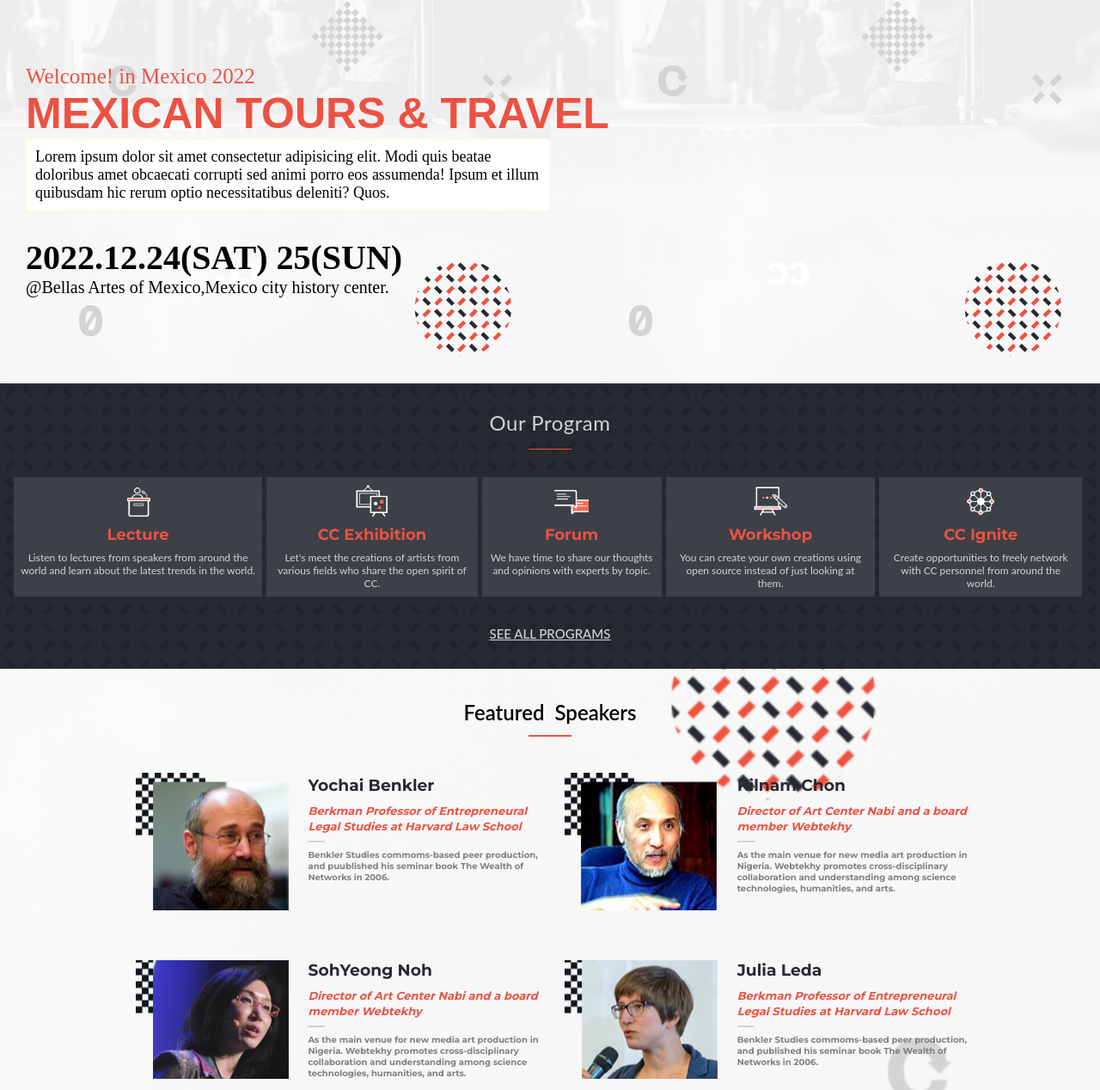
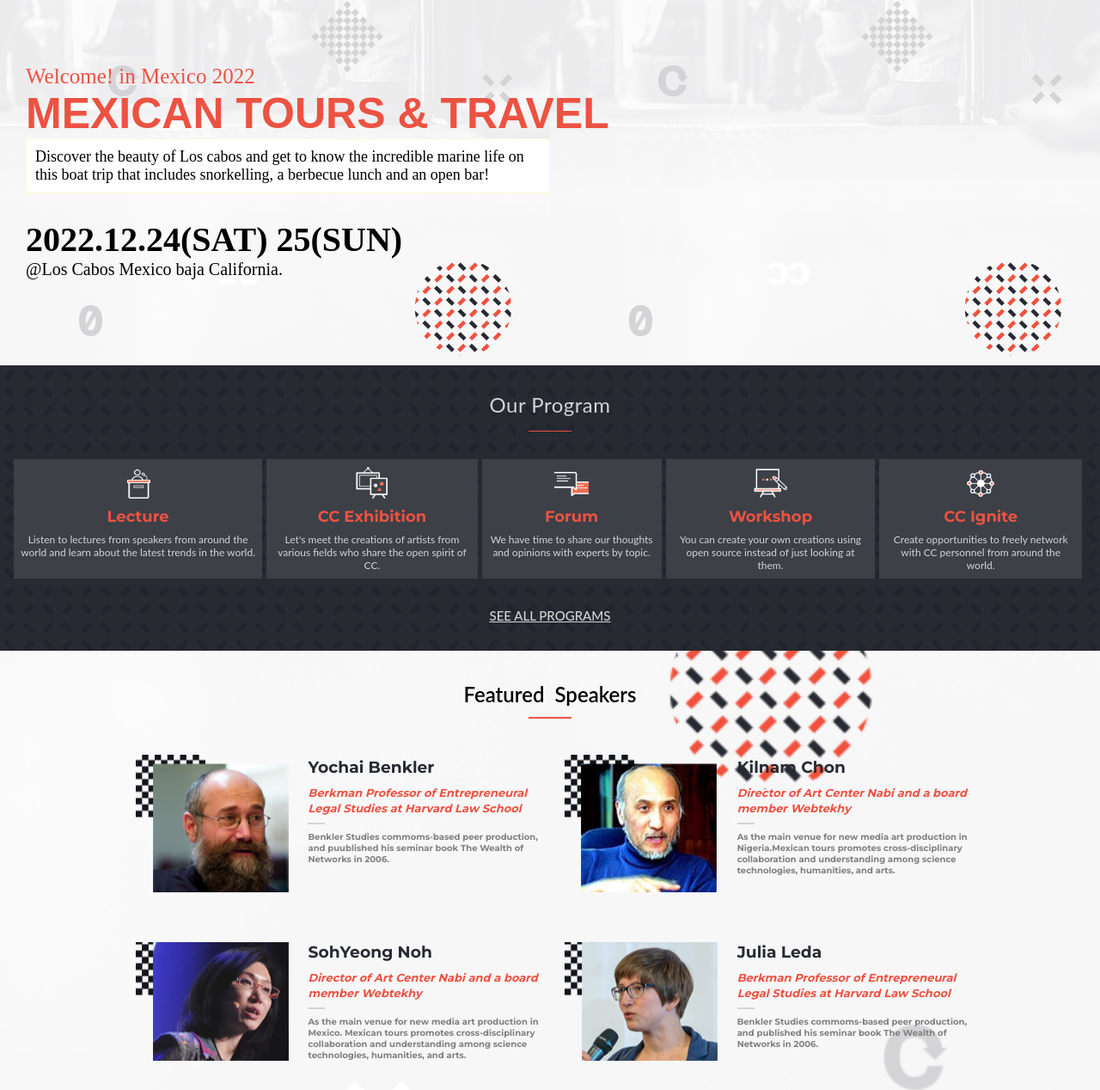
Before and after one commit to maherramadan78/Capstone-project, a website: page index.html in a window 1280 px wide. Shown: the part 135-1403 px from the top of the page at 86% size. Drawn offline with nearby package versions, Linux system fonts and the light colour scheme; files whose address does not match are found by name; a web font is replaced by a local one.

Commit message:
Update javascript file

```diff
--- a/index.html
+++ b/index.html
@@ -57,12 +57,10 @@
   <section class="home-page">
     <h3 class="homepage-small-title">Welcome! in Mexico 2022</h3>
     <h1 class="homepage-big-title">MEXICAN TOURS & TRAVEL</h1>
-    <p class="homepage-paragraph">Lorem ipsum dolor sit amet consectetur adipisicing elit.
-         Modi quis beatae doloribus amet obcaecati corrupti sed animi porro eos assumenda!
-         Ipsum et illum quibusdam hic rerum optio necessitatibus deleniti? Quos.
-    </p>
+    <p class="homepage-paragraph">Discover the beauty of Los cabos and get to know the incredible marine life
+        on this boat trip that includes snorkelling, a berbecue lunch and an open bar!</p>
     <h2 class="homepage-event-date">2022.12.24(SAT) 25(SUN)</h2>
-    <span class="homepage-event-venue">@Bellas Artes of Mexico,Mexico city history center.</span>
+    <span class="homepage-event-venue">@Los Cabos Mexico baja California.</span>
   </section>
   <section class="program-section">
     <h2 class="program-title">Our Program</h2>
--- a/main.js
+++ b/main.js
@@ -43,14 +43,14 @@
 title: 'Kilnam Chon',
 description: 'Director of Art Center Nabi and a board member Webtekhy',
 linkImg: 'img/speaker_02.png',
-more: `As the main venue for new media art production in Nigeria. Webtekhy promotes
+more: `As the main venue for new media art production in Nigeria.Mexican tours promotes
 cross-disciplinary collaboration and understanding among science technologies, humanities, and arts.`,
 },
 {
 title: 'SohYeong Noh',
 description: 'Director of Art Center Nabi and a board member Webtekhy',
 linkImg: './img/speaker_03.png',
-more: `As the main venue for new media art production in Nigeria. Webtekhy promotes cross-disciplinary
+more: `As the main venue for new media art production in  Mexico. Mexican tours promotes cross-disciplinary
 collaboration and understanding among science technologies, humanities, and arts.`,
 },
 {
@@ -63,7 +63,7 @@
 title: 'Lilia Tretikov',
 description: 'Lilia Tretikov Professor of Entrepreneural Legal Studies at Harvard Law School',
 linkImg: './img/speaker_05.png',
-more: `As the main venue for new media art production in Nigeria. Webtekhy promotes cross-disciplinary
+more: `As the main venue for new media art production in Nigeria. Mexican tours promotes cross-disciplinary
 collaboration and understanding among science technologies, humanities, and arts.`,
 },
 {
```
Also changed, not shown: about.html (+3 -4 lines).
